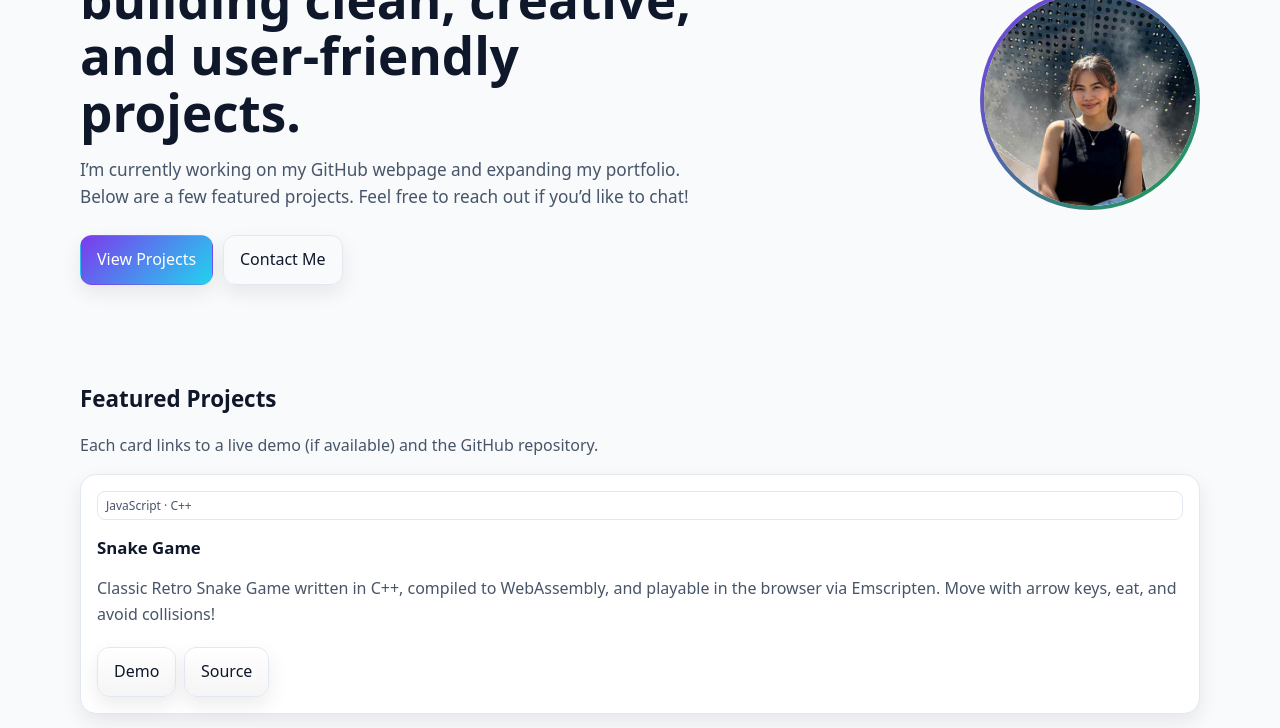
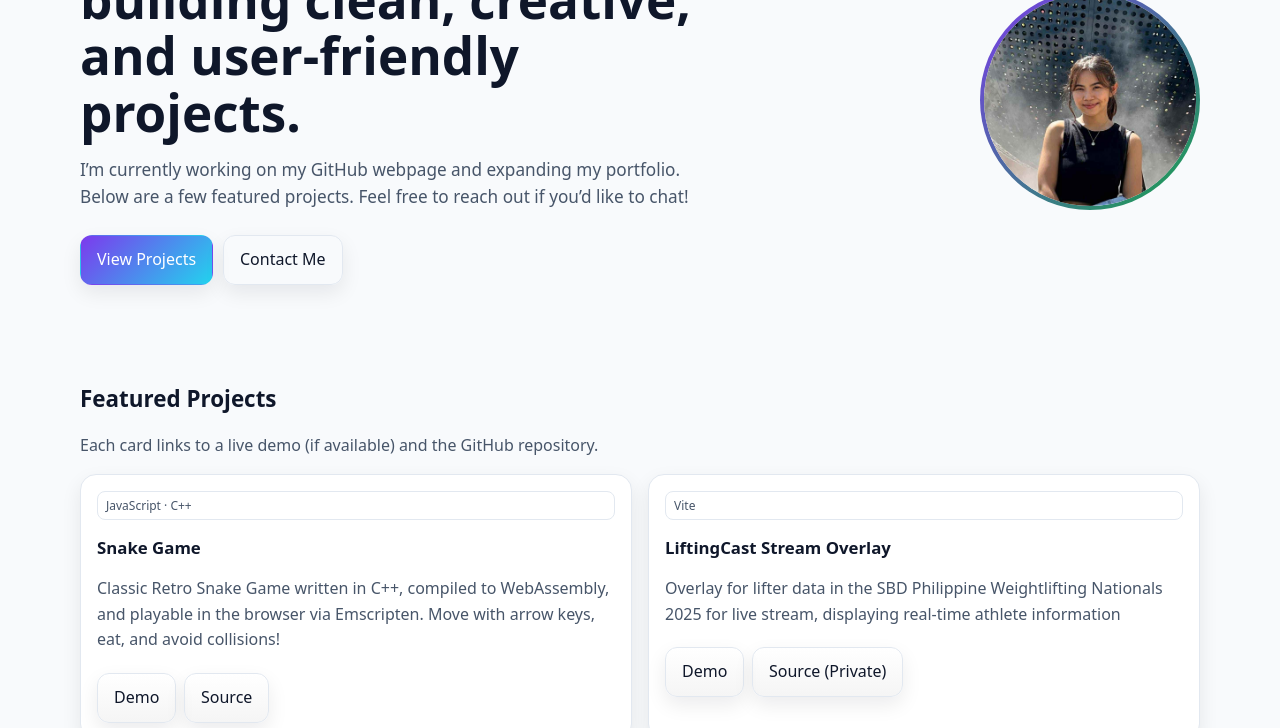
Before and after one commit to briannaagbunag/briannaagbunag.github.io, a plain HTML site: page index.html in a window 1280 px wide. Shown: the part 248-976 px from the top of the page. Drawn offline with Linux system fonts and the light colour scheme.

Commit message:
modified:   RESUME.pdf 	modified:   index.html

```diff
--- a/index.html
+++ b/index.html
@@ -65,6 +65,16 @@
           </div>
         </article>
 
+        <!-- Project Card 2 -->
+        <article class="card">
+          <div class="tag">Vite</div>
+          <h3>LiftingCast Stream Overlay</h3>
+          <p>Overlay for lifter data in the SBD Philippine Weightlifting Nationals 2025 for live stream, displaying real-time athlete information</p>
+          <div class="actions">
+            <a class="btn" href="https://www.youtube.com/watch?v=ITkoxXGduVc" target="_blank" rel="noopener">Demo</a>
+            <a class="btn" href="https://github.com/Jerzzy16/liftingcast-overlays_EQUINOX.git" target="_blank" rel="noopener">Source (Private)</a>
+          </div>
+        </article>
 
       </div>
     </section>
```
Also changed, not shown: 1 other file.
